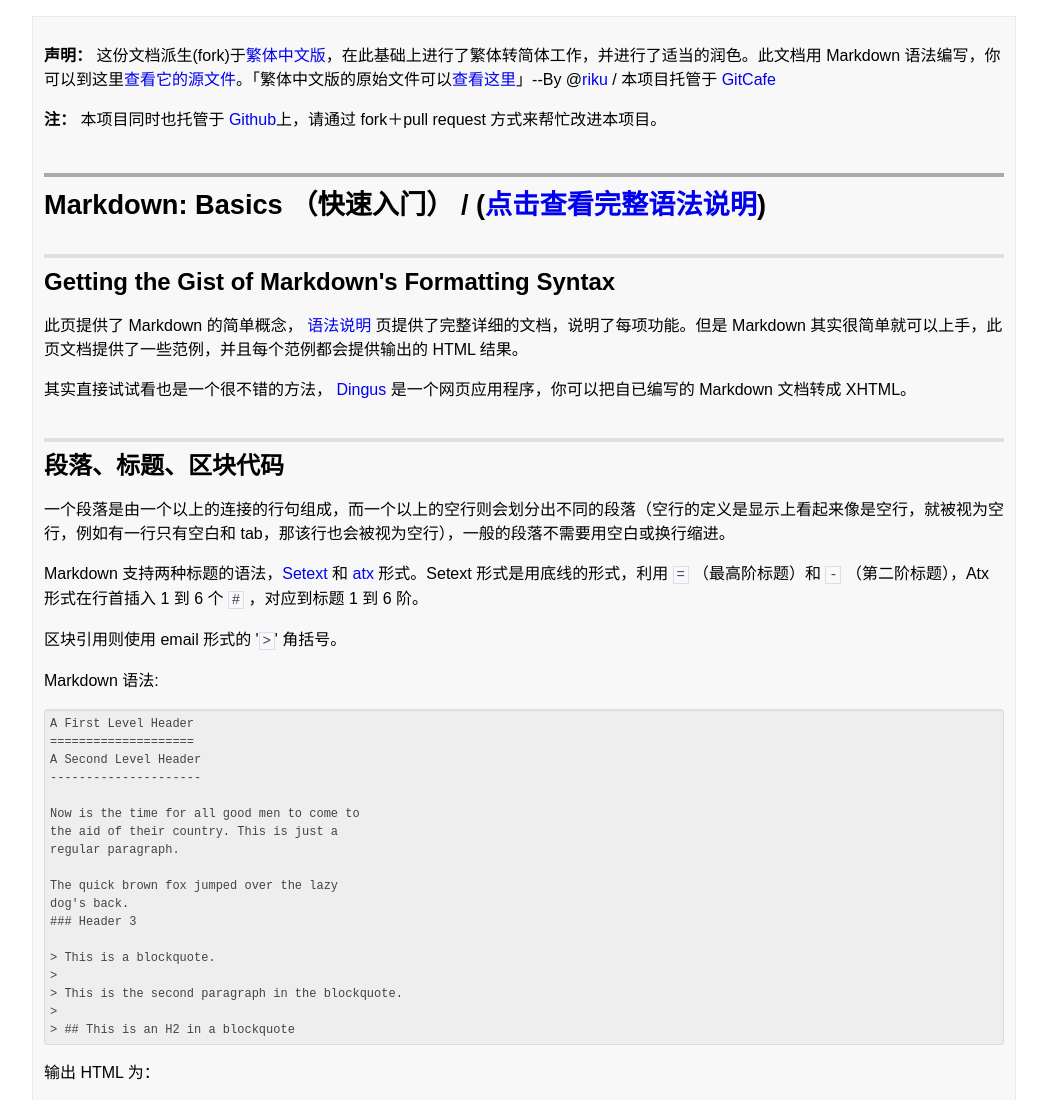
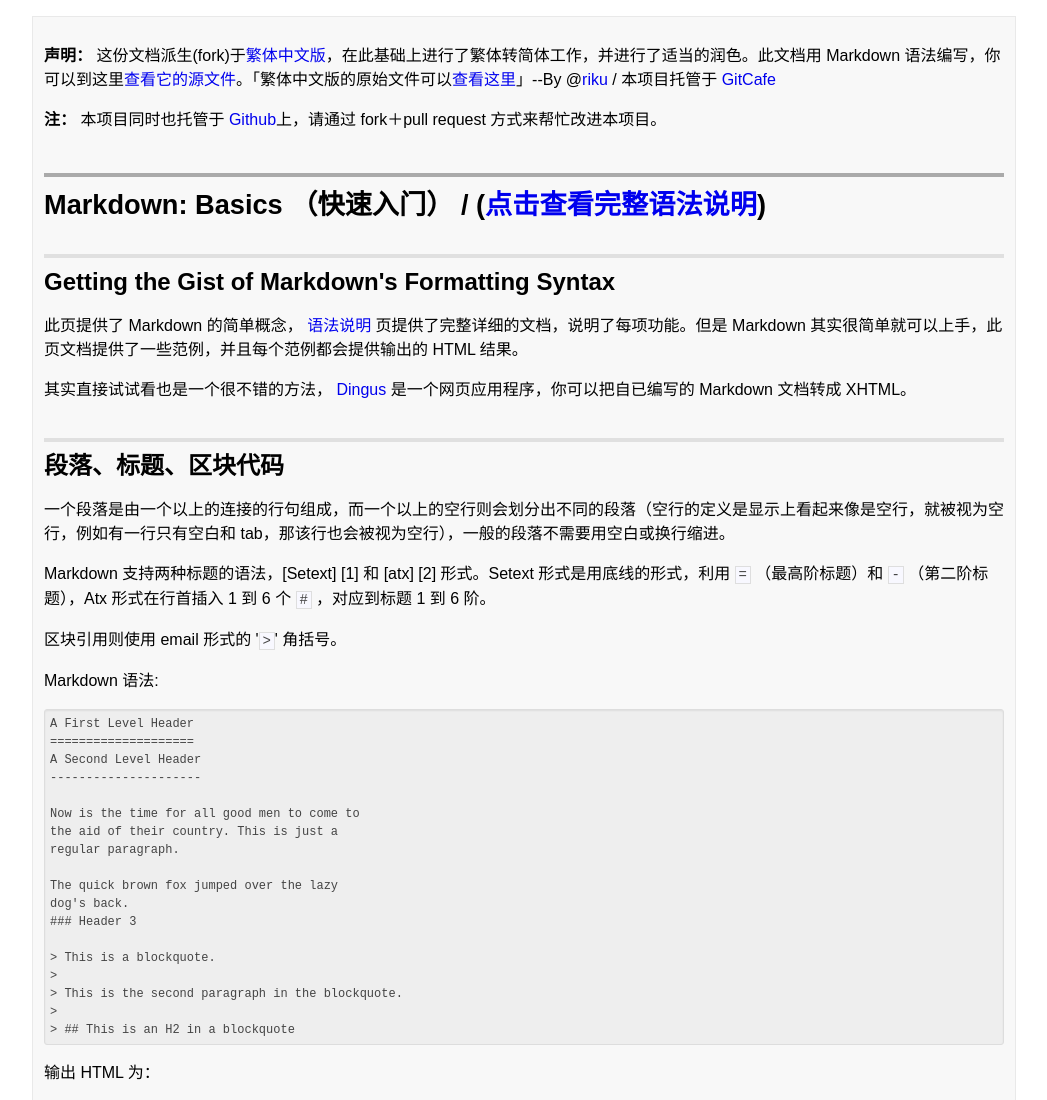
Before and after one commit to riku/Markdown-Syntax-CN, a plain HTML site: page basic.html in a window 1280 px wide. Shown: the top 1100 px of the page, without its empty margins (116-1163 px from the left). Drawn offline with Linux system fonts and the light colour scheme; a script that the page names is missing.

Commit message:
update and deploy to http://wowubuntu.com/markdown

```diff
--- a/basic.html
+++ b/basic.html
@@ -25,10 +25,7 @@
 
 <p>一个段落是由一个以上的连接的行句组成，而一个以上的空行则会划分出不同的段落（空行的定义是显示上看起来像是空行，就被视为空行，例如有一行只有空白和 tab，那该行也会被视为空行），一般的段落不需要用空白或换行缩进。</p>
 
-<p>Markdown 支持两种标题的语法，<a href="http://docutils.sourceforge.net/mirror/setext.html">Setext</a>
- 和
-<a href="http://www.aaronsw.com/2002/atx/">atx</a>
- 形式。Setext 形式是用底线的形式，利用 <code>=</code> （最高阶标题）和 <code>-</code> （第二阶标题），Atx 形式在行首插入 1 到 6 个 <code>#</code> ，对应到标题 1 到 6 阶。</p>
+<p>Markdown 支持两种标题的语法，[Setext] [1] 和 [atx] [2] 形式。Setext 形式是用底线的形式，利用 <code>=</code> （最高阶标题）和 <code>-</code> （第二阶标题），Atx 形式在行首插入 1 到 6 个 <code>#</code> ，对应到标题 1 到 6 阶。</p>
 
 <p>区块引用则使用 email 形式的 '<code>&gt;</code>' 角括号。</p>
 
```
